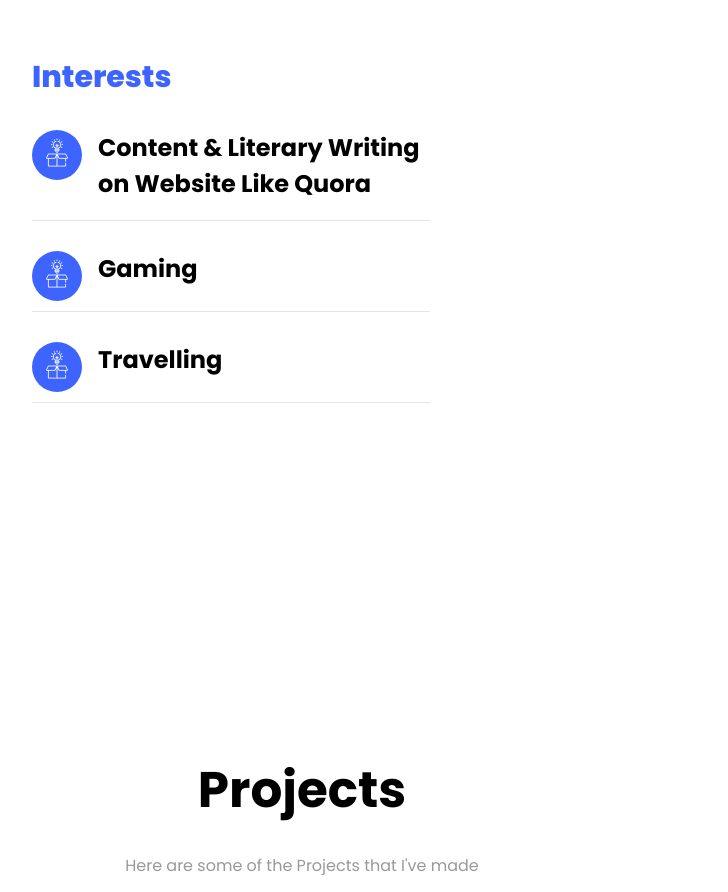
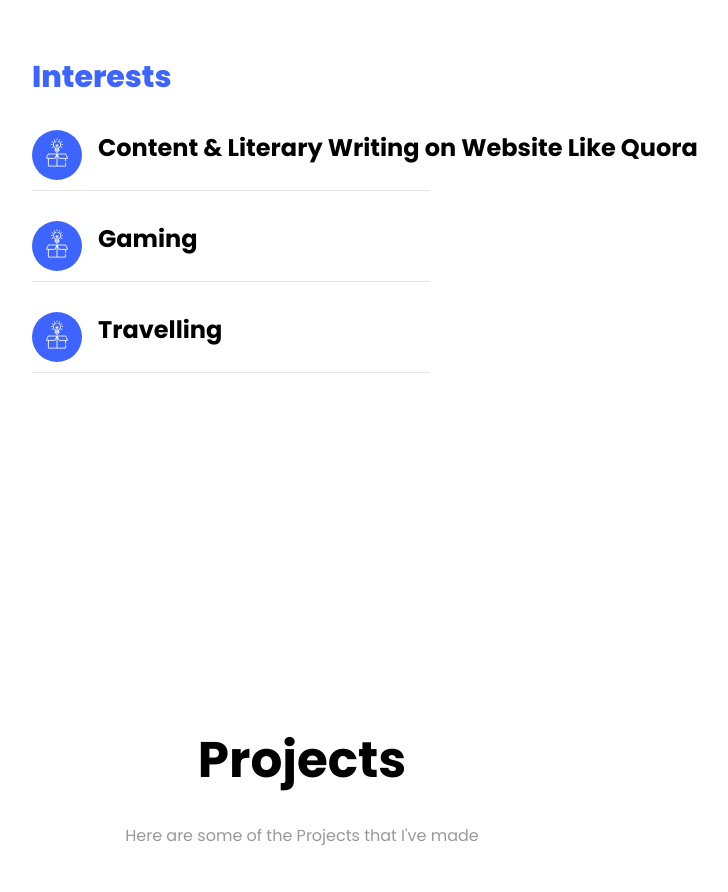
Before and after one commit to dewdew29/dewdew07.github.io, a plain HTML site: page index.html in a window 1280 px wide. Shown: the part 3440-4332 px from the top of the page, without its empty margins (338-1066 px from the left). Drawn offline with Linux system fonts and the light colour scheme; files whose address does not match are found by name.

Commit message:
Update index.html

```diff
--- a/index.html
+++ b/index.html
@@ -319,7 +319,7 @@
 					    		<span class="flaticon-ideas"></span>
 					    	</div>
 					    	<div class="text pl-3">
-		    							    					<h2>Content & Literary Writing on Website Like Quora </h2>
+								      <h2><nobr>Content & Literary Writing on Website Like Quora </nobr></h2>
 		    						    					</div>
 	    				</div>
 	    				<div class="resume-wrap d-flex ftco-animate">
```
